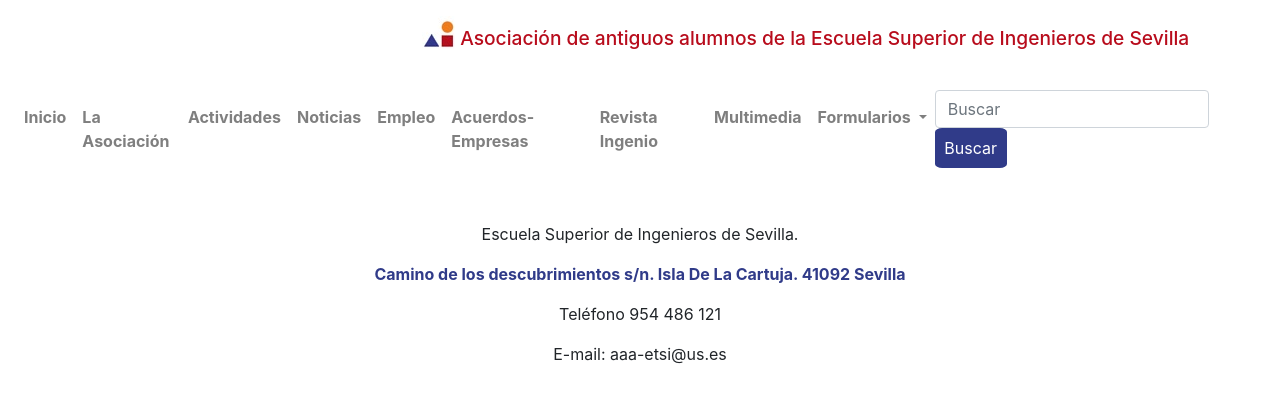
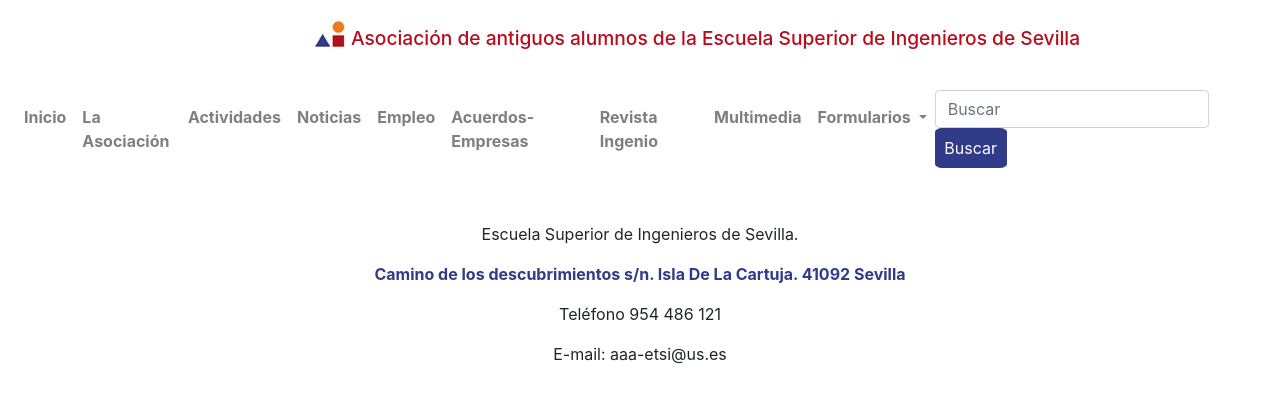
Before and after one commit to morolok/antiguos_alumnos_tfg, a Django app: page /antalumnos/busqueda/ in a window 1280 px wide. Shown: the top 403 px of the page. Run offline with Django 3.2, Linux system fonts and the light colour scheme; some libraries are stand-ins or nearby versions.

Commit message:
CSS y responsive de la cabecera

```diff
--- a/gestionBD/templates/base.html
+++ b/gestionBD/templates/base.html
@@ -23,15 +23,16 @@
 
 
         <div id="logoYParrafoCabecera" class="row">
-            <p class="col-4 col-sm-4 col-md-4 col-lg-4 col-xl-4"></p>
+            <p class="col-3 col-sm-3 col-md-3 col-lg-3 col-xl-3"></p>
 
             <div>
                 <img id="logoCabecera" src="{% static 'images/antalumnos_icono.ico' %}">
                 <h5 id="parrafoNombre">Asociación de antiguos alumnos de la Escuela Superior de Ingenieros de Sevilla</h5>
             </div>
 
-            <p class="col-4 col-sm-4 col-md-4 col-lg-4 col-xl-4"></p>
-            <p class="col-4 col-sm-4 col-md-4 col-lg-4 col-xl-4"></p>
+            <p class="col-3 col-sm-3 col-md-3 col-lg-3 col-xl-3"></p>
+            <p class="col-3 col-sm-3 col-md-3 col-lg-3 col-xl-3"></p>
+            <p class="col-3 col-sm-3 col-md-3 col-lg-3 col-xl-3"></p>
         </div>
 
 
--- a/static/css/antiguos_alumnos.css
+++ b/static/css/antiguos_alumnos.css
@@ -29,12 +29,7 @@ body{
     display: inline;
     color: #B80C1C;
     font-size: 1.2em;
-    padding-top: 0.7em;
 }
-
-
-
-
 
 #logoYParrafoCabecera{
     margin-bottom: 1em;
```
